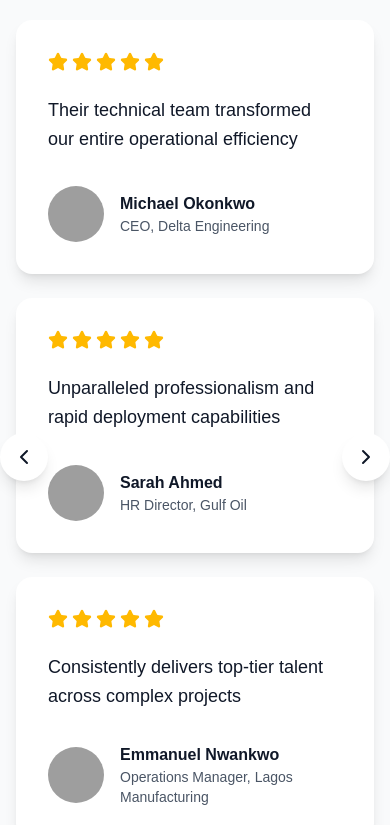
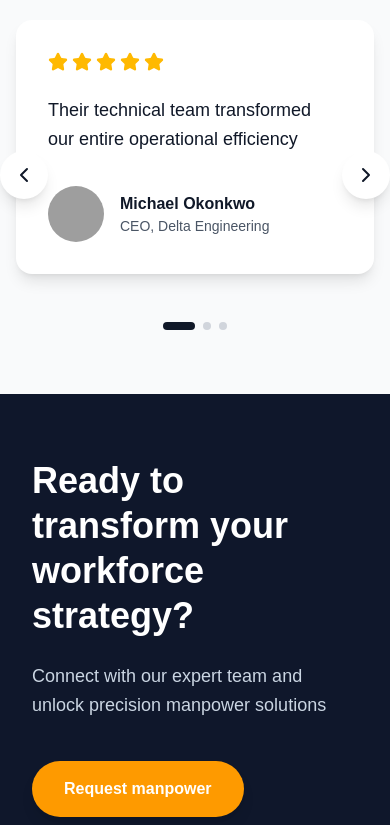
Before and after one commit to Kellytech-coder/Nigerian-Manpower-Solution, a Next.js app: page / in a window 390 px wide. Shown: the part 8010-8835 px from the top of the page. Built offline with nearby package versions, Linux system fonts and the light colour scheme; grey boxes are pictures that could not be loaded.

Commit message:
testimonial updated

```diff
--- a/app/components/landing-page/Testimonials.tsx
+++ b/app/components/landing-page/Testimonials.tsx
@@ -45,12 +45,16 @@ export default function Testimonials() {
     setCurrentSlide(index);
   };
 
-  // Calculate which testimonials to show (current and next 2)
-  const visibleTestimonials = [
-    testimonials[currentSlide],
-    testimonials[(currentSlide + 1) % testimonials.length],
-    testimonials[(currentSlide + 2) % testimonials.length],
-  ];
+  // MOBILE/TABLET: show only the active testimonial
+  // DESKTOP (lg): show active + next 2
+  const visibleTestimonials =
+    typeof window !== 'undefined' && window.innerWidth >= 1024
+      ? [
+          testimonials[currentSlide],
+          testimonials[(currentSlide + 1) % testimonials.length],
+          testimonials[(currentSlide + 2) % testimonials.length],
+        ]
+      : [testimonials[currentSlide]];
 
   return (
     <section id="testimonials" className="py-16 lg:py-24 bg-gray-50">
@@ -85,7 +89,7 @@ export default function Testimonials() {
           </button>
 
           {/* Cards Grid */}
-          <div className="grid grid-cols-1 md:grid-cols-2 lg:grid-cols-3 gap-6 lg:gap-8">
+          <div className="grid grid-cols-1 lg:grid-cols-3 gap-6 lg:gap-8">
             {visibleTestimonials.map((testimonial, idx) => (
               <article
                 key={`${currentSlide}-${idx}`}
```
